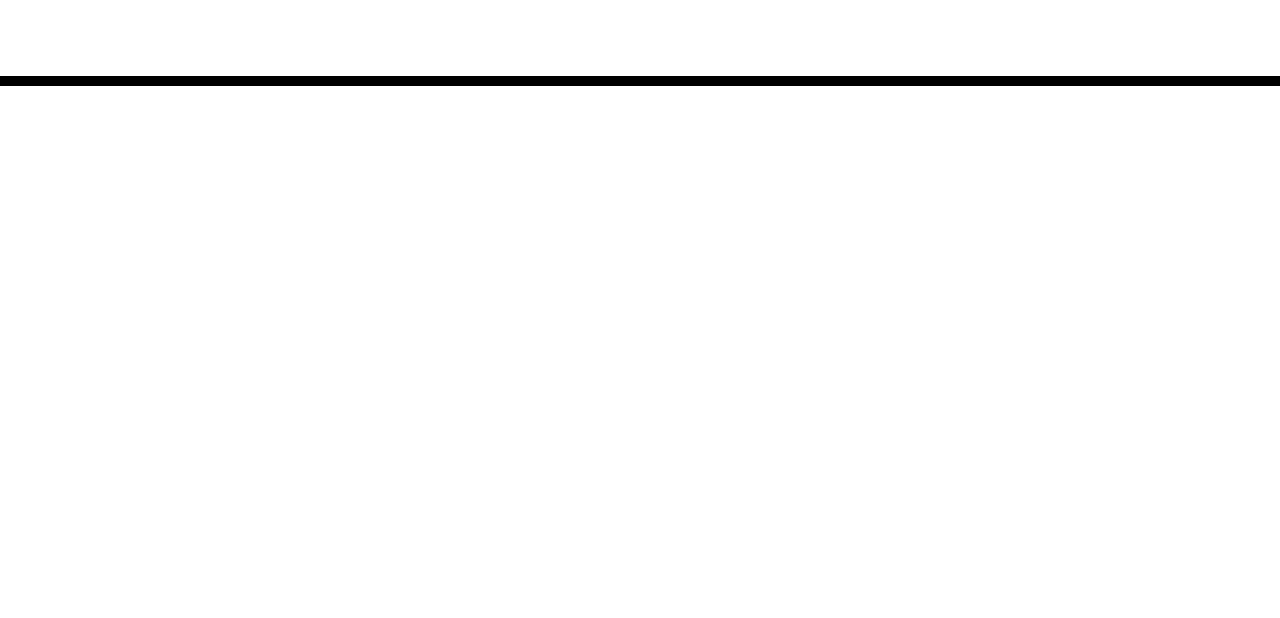
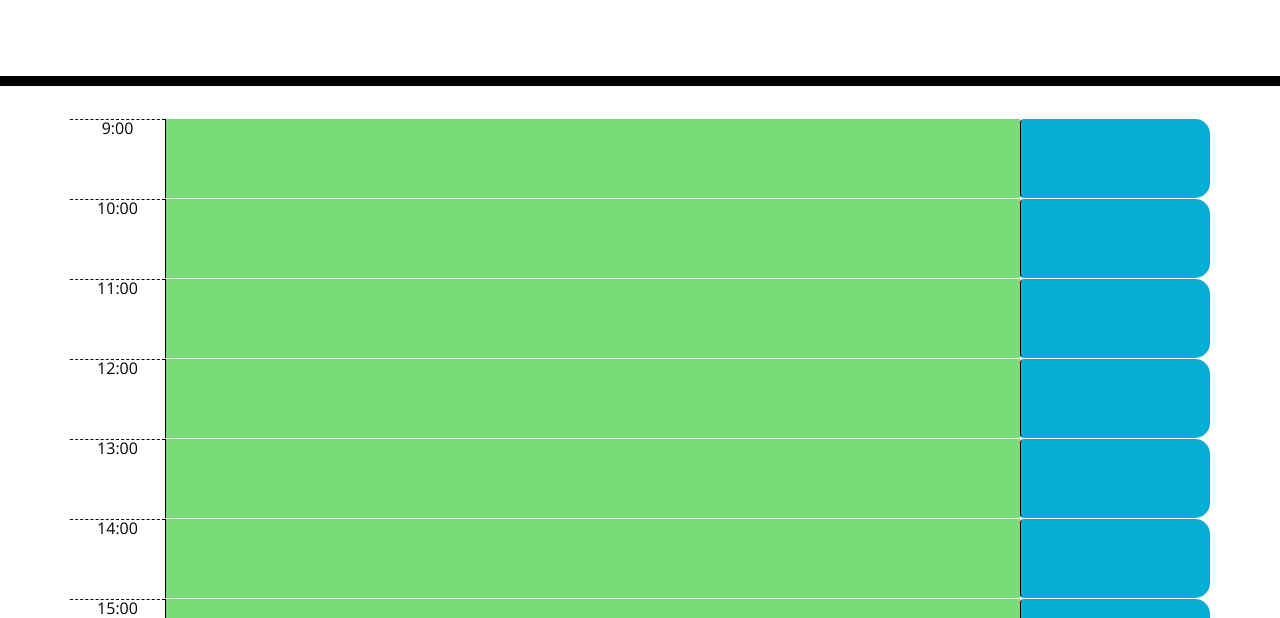
Before and after one commit to WilsonSoetomo/schedule, a plain HTML site: page index.html in a window 1280 px wide. Shown: the part 182-800 px from the top of the page. Drawn offline with nearby package versions, Linux system fonts and the light colour scheme.

Commit message:
base of the list items

```diff
--- a/index.html
+++ b/index.html
@@ -19,6 +19,7 @@
       rel="stylesheet"
     />
     <link rel="stylesheet" href="style.css" />
+    <script src="https://ajax.googleapis.com/ajax/libs/jquery/3.6.0/jquery.min.js"></script>
     <title>Work Day Scheduler</title>
   </head>
 
@@ -34,5 +35,6 @@
 
     <script src="https://cdnjs.cloudflare.com/ajax/libs/jquery/3.2.1/jquery.min.js"></script>
     <script src="https://cdnjs.cloudflare.com/ajax/libs/moment.js/2.24.0/moment.min.js"></script>
+    <script src="./script.js"></script>
   </body>
 </html>
--- a/script.js
+++ b/script.js
@@ -1,5 +1,20 @@
-var container = document.querySelector(".container");
+function makeTimeBlocks(hour, existingTodo = "") {
 
-var timeblock = document.createElement("div");
+    var currentHour = new Date().getHours();
+    var ppof = "future";
+    if(currentHour > hour) ppof = "past";
+    if(currentHour === hour) ppof = "present";
 
-timeblock.classList.add("row");
+
+  $(".container").append(
+    $(`<div class="row time-block">
+    <div class="hour col-1">${hour}:00</div>
+    <textarea name="" id="" cols="30" rows="3" class="description col-9 ${ppof}">${existingTodo}</textarea>
+    <div class="btn saveBtn col-2"></div>
+  </div>`)
+  );
+}
+
+for (var i = 9; i < 18; i++){
+    makeTimeBlocks(i);
+}
```
